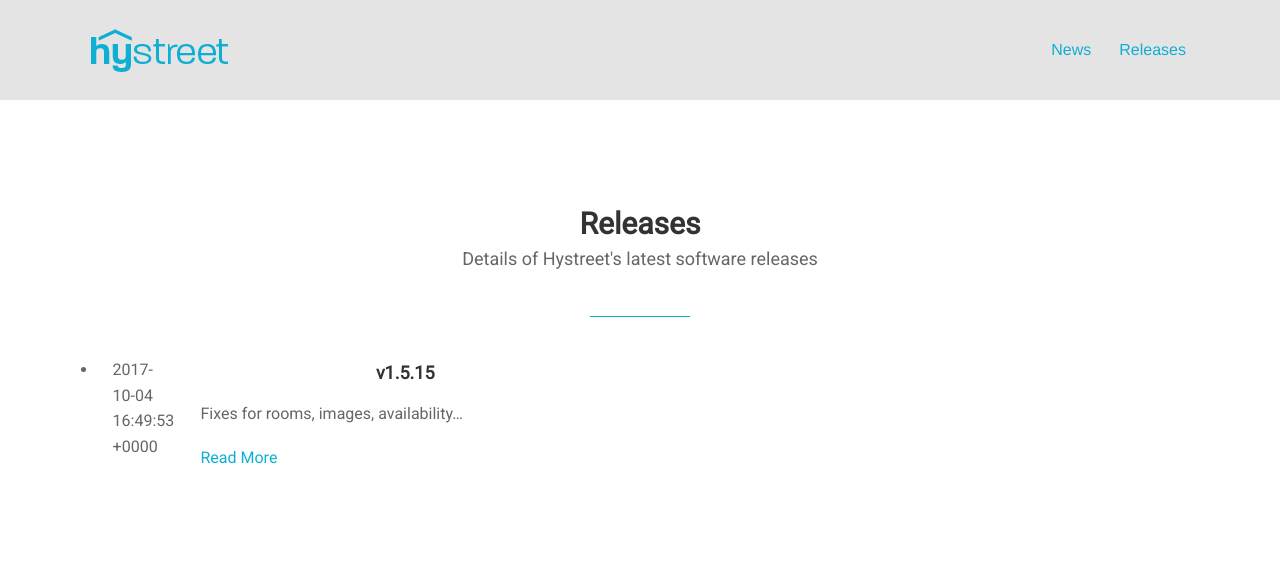
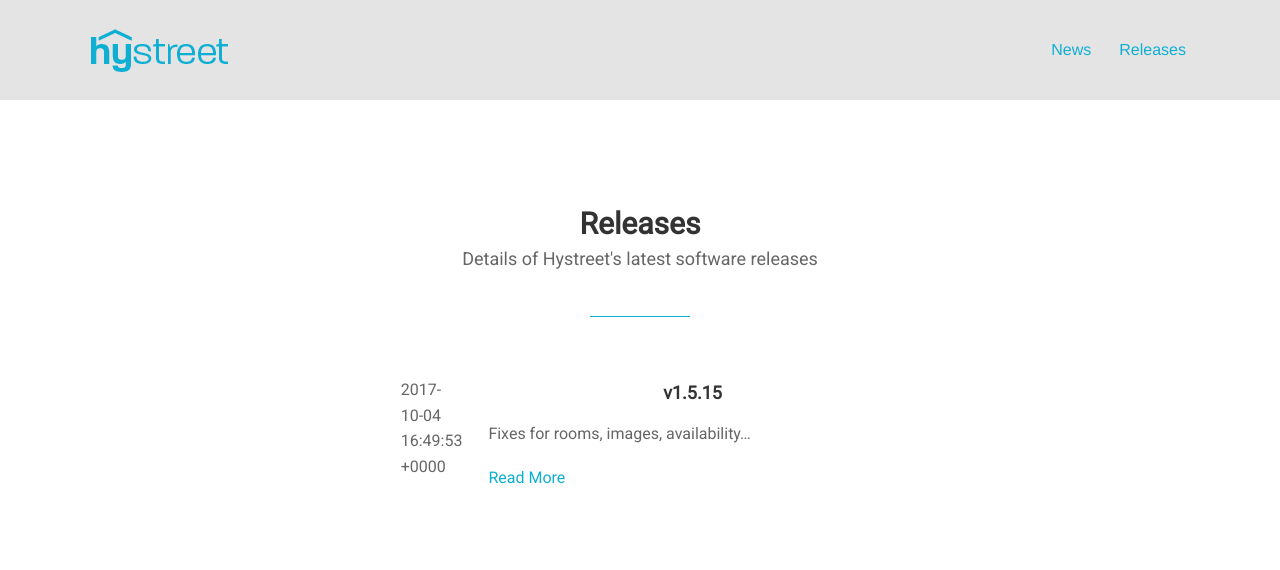
Before and after one commit to josh-brough/learninghub, a Jekyll site: the page built from releases/index.html, in a window 1280 px wide. Shown: the top 570 px of the page. Built offline with Jekyll 4.4.1, drawn with Linux system fonts in a browser that asks for light colours; some web fonts are replaced; a script that is not in the unit is left out; grey boxes are pictures that could not be loaded.

Commit message:
editing release box style

```diff
--- a/css/style.css
+++ b/css/style.css
@@ -1167,3 +1167,11 @@ p.shortline {
     margin-bottom: 50px;
     list-style: none;
   }
+
+  .release-contain {;
+    max-width: 50%;
+    padding: 20px;
+    margin: 0 auto;
+    margin-bottom: 50px;
+    list-style: none;
+  }
--- a/releases/index.html
+++ b/releases/index.html
@@ -16,10 +16,10 @@ section_id: home
     <div class='spacing'></div>
   </div>
   <div class='row'>
-    <div class='large-6 columns'>
+    <div>
 <ul>
   {% for post in site.releases %}
-    <li>
+    <li class="release-contain">
 		<div class="columns left large-2"
       <span class='month'>{{ post.date }}</span>
 		</div>
```
